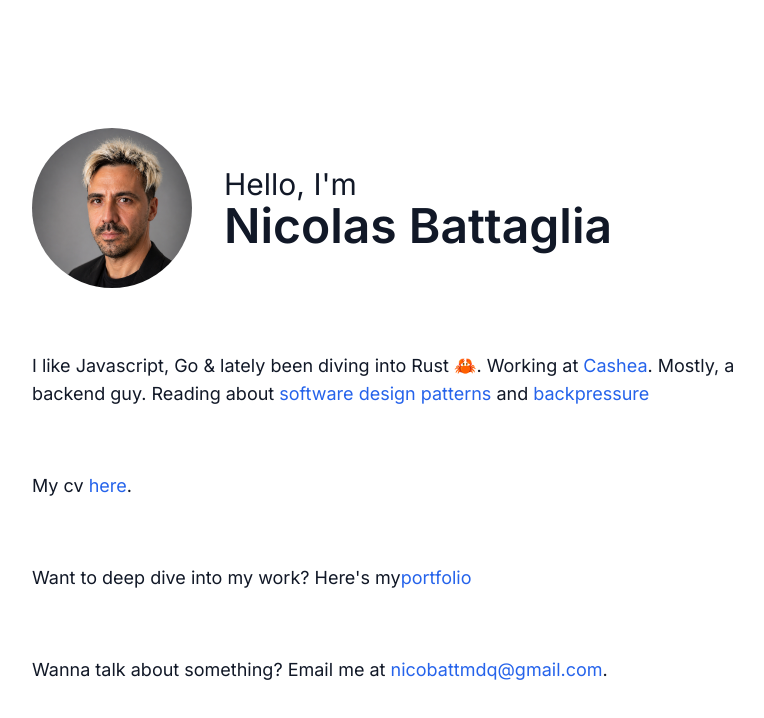
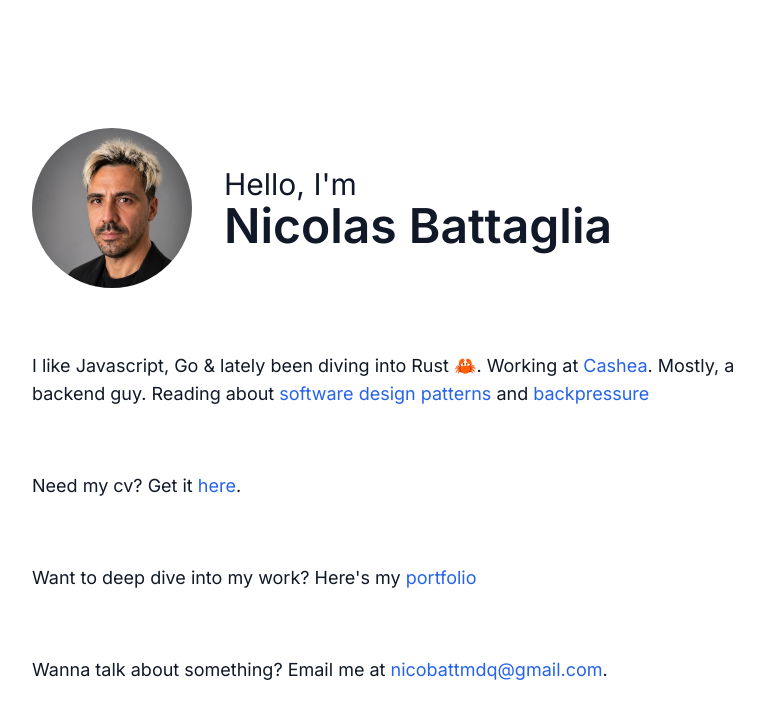
Before and after one commit to zk182/portfolio, a Next.js app: page / in a window 1280 px wide. Shown: the top 718 px of the page, without its empty margins (256-1020 px from the left). Built offline with nearby package versions, Linux system fonts and the light colour scheme.

Commit message:
chore(bio): some changes IV

```diff
--- a/src/app/components/Biography/bio.tsx
+++ b/src/app/components/Biography/bio.tsx
@@ -5,8 +5,8 @@ export default function Bio() {
 		<div className="mt-16 leading-7 text-gray-900 text-lg dark:text-gray-100">
 			<p>
 				I like Javascript, Go & lately been diving into Rust 🦀. Working at{' '}
-				<CustomLink href="https://cashea.app/">Cashea</CustomLink>. Mostly,
-				a backend guy. Reading about{' '}
+				<CustomLink href="https://www.cashea.app/">Cashea</CustomLink>.
+				Mostly, a backend guy. Reading about{' '}
 				<CustomLink href="https://blog.levelupcoding.com/">
 					software design patterns
 				</CustomLink>{' '}
@@ -16,14 +16,14 @@ export default function Bio() {
 				</CustomLink>{' '}
 			</p>{' '}
 			<p className="mt-16">
-				My cv{' '}
+				Need my cv? Get it{' '}
 				<CustomLink href="/nicolas-battaglia-cv.pdf" download>
 					here
 				</CustomLink>
 				.
 			</p>
 			<p className="mt-16">
-				Want to deep dive into my work? Here{"'"}s my
+				Want to deep dive into my work? Here{"'"}s my{' '}
 				<CustomLink href="https://nicobattcv.vercel.app/">
 					portfolio
 				</CustomLink>
```
